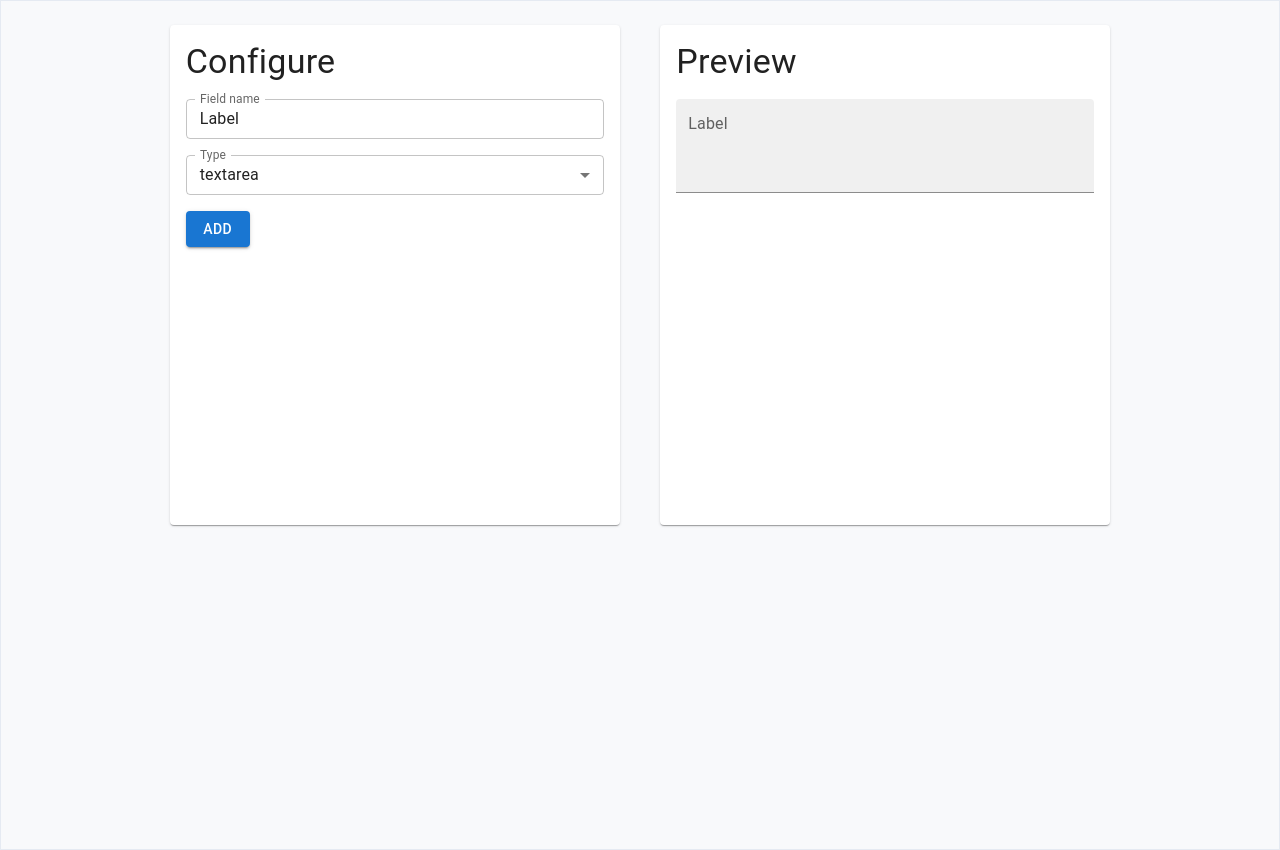
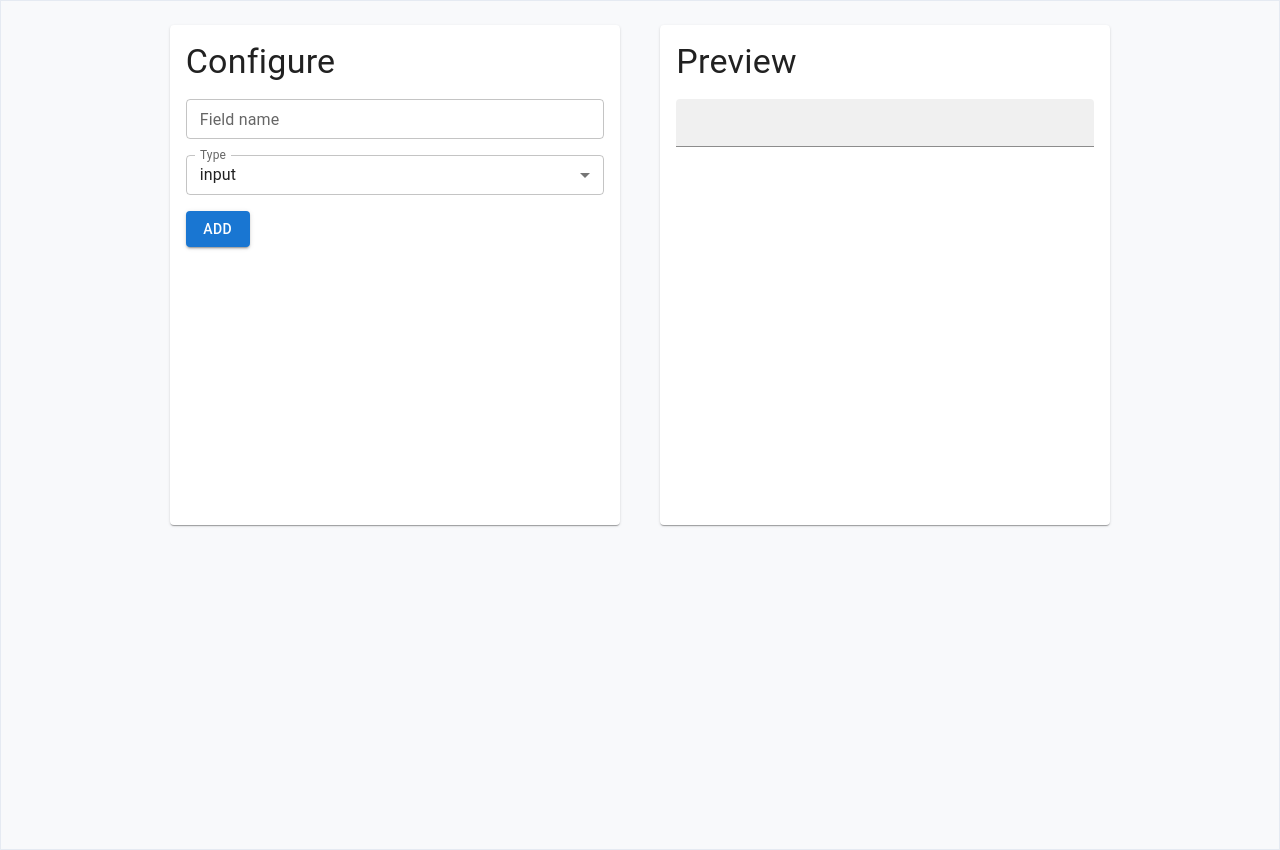
Before and after one commit to annechko/form-builder, a React (Create React App) app in the folder app/: page / in a window 1280 px wide. Built offline with nearby package versions, Linux system fonts and the light colour scheme; the HTML template or start-up script is replaced by a standard one.

Commit message:
refactor default settings, empty field name

```diff
--- a/app/src/App.tsx
+++ b/app/src/App.tsx
@@ -8,17 +8,18 @@ import {FieldView} from "./view/FieldView";
 import {Button, Divider} from "@mui/material";
 
 export default function App() {
-  const defaultSettings: FieldSettings[] = [
-    {type: FieldType.textarea, label: 'Label'},
+  const defaultSettings: FieldSettings = {type: FieldType.input}
+  const defaultFieldsSettings: FieldSettings[] = [
+    defaultSettings,
   ]
-  const [fieldsSettings, setFieldsSettings] = React.useState<FieldSettings[]>(defaultSettings);
+  const [fieldsSettings, setFieldsSettings] = React.useState<FieldSettings[]>(defaultFieldsSettings);
 
   const onAddField = (event: object) => {
     const newSettings: FieldSettings[] = []
     for (let i = 0; i < fieldsSettings.length; i++) {
       newSettings[i] = fieldsSettings[i]
     }
-    newSettings.push({type: FieldType.input, label: 'Label'})
+    newSettings.push(defaultSettings)
     setFieldsSettings(newSettings)
   }
   const onFieldSettingsChanged = (index: number) => {
--- a/app/src/configuration/FieldConfiguration.tsx
+++ b/app/src/configuration/FieldConfiguration.tsx
@@ -20,7 +20,7 @@ export type FieldConfigurationProps = {
 };
 
 export function FieldConfiguration(configProps: FieldConfigurationProps) {
-  const defaultSettings: FieldSettings = {type: FieldType.input, label: ''}
+  const defaultSettings: FieldSettings = {type: FieldType.input}
 
   const [settings, setSettings] = React.useState<FieldSettings>(configProps.settings || defaultSettings);
   const updateSettings = (newSettings: FieldSettings) => {
@@ -39,7 +39,7 @@ export function FieldConfiguration(configProps: FieldConfigurationProps) {
   return <div>
     <FormControl sx={{mb: 2, minWidth: 120}} fullWidth size="small">
       <TextField id="outlined-basic" label="Field name" variant="outlined" size="small" fullWidth
-        value={settings.label} onChange={handleLabelChange}
+        value={settings.label || ''} onChange={handleLabelChange}
       />
     </FormControl>
     <FormControl sx={{mb: 2, minWidth: 120}} fullWidth size="small">
--- a/app/src/view/FieldView.tsx
+++ b/app/src/view/FieldView.tsx
@@ -12,13 +12,13 @@ export function FieldView(viewProps: FieldViewProps) {
   if (settings.type === FieldType.input) {
     return <div>
       <FormControl fullWidth margin="normal">
-        <TextField id="outlined-basic" label={settings.label || "Field name"} variant="filled" size="small"/>
+        <TextField id="outlined-basic" label={settings.label} variant="filled" size="small"/>
       </FormControl>
     </div>
   } else if (settings.type === FieldType.textarea) {
     return <div>
       <FormControl fullWidth margin="normal">
-        <TextField id="outlined-basic" label={settings.label || "Field name"} variant="filled" size="small"
+        <TextField id="outlined-basic" label={settings.label} variant="filled" size="small"
           multiline rows={3}/>
       </FormControl>
     </div>
```
